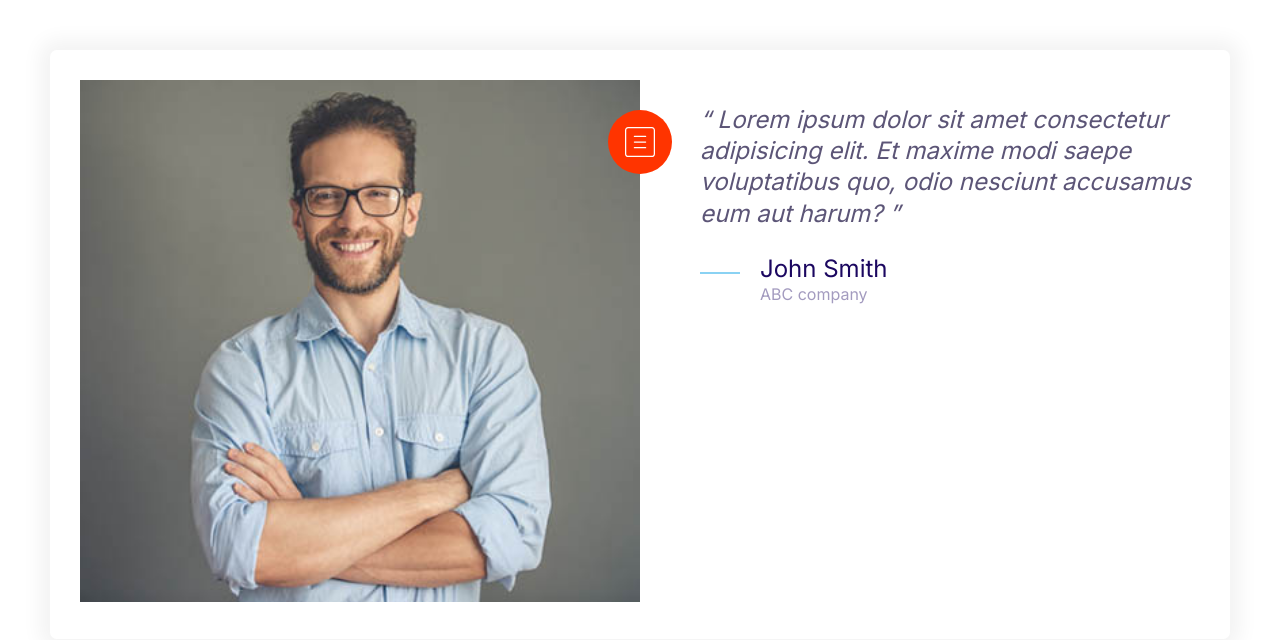
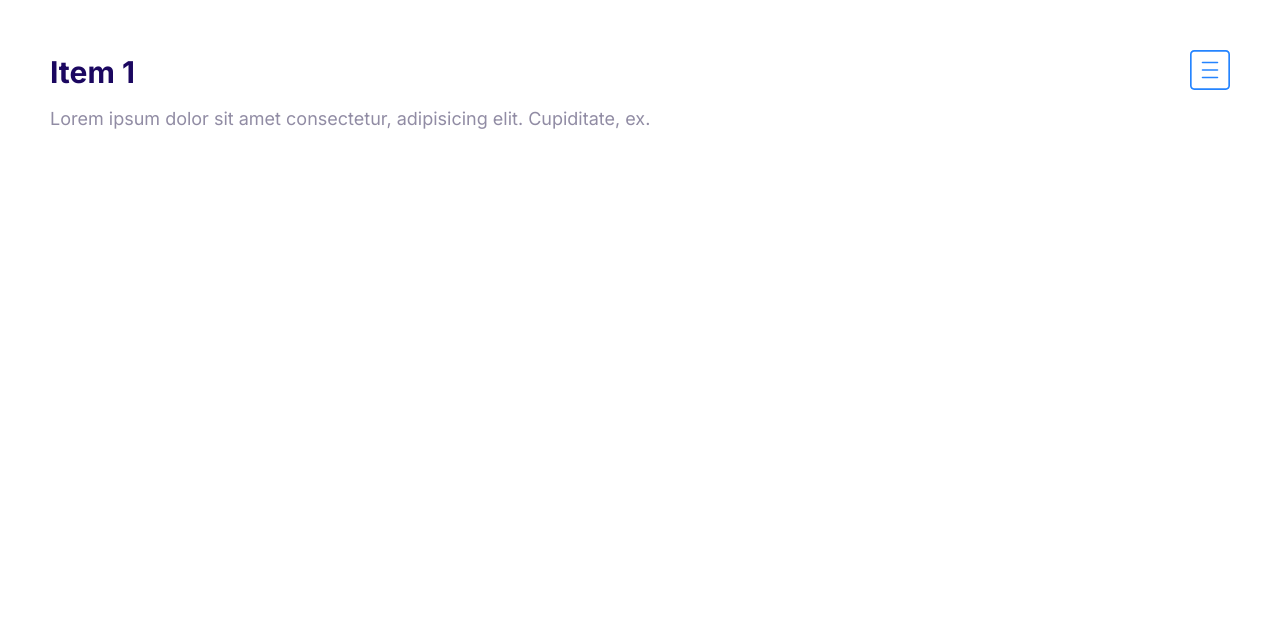
Before and after one commit to tony-508/First-trial, a plain HTML site: page index.html in a window 1280 px wide. Drawn offline with Linux system fonts and the light colour scheme.

Commit message:
Collapsibles.

```diff
--- a/css/styles.css
+++ b/css/styles.css
@@ -541,3 +541,35 @@ a {
     margin: 0 2rem;
   }
 }
+
+/* Collapsibles */
+.collapsible__header {
+  display: flex;
+  justify-content: space-between;
+}
+
+.collapsible__heading {
+  margin-top: 0;
+  font-size: 3rem;
+}
+
+.collapsible__chevron {
+  transform: rotate(-90deg);
+  transition: transform 0.3s;
+}
+
+.collapsible__content {
+  max-height: 0;
+  overflow: hidden;
+  opacity: 0;
+  transition: all 0.3s;
+}
+
+.collapsible--expanded .collapsible__chevron {
+  transform: rotate(0);
+}
+
+.collapsible--expanded .collapsible__content {
+  max-height: 100vh;
+  opacity: 1;
+}
--- a/index.html
+++ b/index.html
@@ -15,36 +15,18 @@
     <link rel="stylesheet" href="css/styles.css" />
   </head>
   <body style="padding: 5rem">
-    <div class="card testimonial">
-      <div class="grid grid--1x2">
-        <div class="testimonial__image">
-          <img src="images/testimonial.jpg" alt="A happy, smiling customer" />
-          <span class="icon-container icon-container--accent">
-            <svg class="icon icon--white icon--small">
-              <use xlink:href="images/sprite.svg#menu"></use>
-            </svg>
-          </span>
-        </div>
-        <blockquote class="quote">
-          <p class="quote__text">
-            Lorem ipsum dolor sit amet consectetur adipisicing elit. Et maxime
-            modi saepe voluptatibus quo, odio nesciunt accusamus eum aut harum?
-          </p>
-          <footer>
-            <div class="media">
-              <div class="media__image">
-                <svg class="icon icon--primary quote__line">
-                  <use xlink:href="images/sprite.svg#line"></use>
-                </svg>
-              </div>
-              <div class="media__body">
-                <h3 class="media__title quote__author">John Smith</h3>
-                <p class="quote__organization">ABC company</p>
-              </div>
-            </div>
-          </footer>
-        </blockquote>
+    <div class="collapsible collapsible--expanded">
+      <header class="collapsible__header">
+        <h2 class="collapsible__heading">Item 1</h2>
+        <svg class="icon icon--primary collapsible__chevron">
+          <use xlink:href="images/sprite.svg#menu"></use>
+        </svg>
+      </header>
+      <div class="collapsible__content">
+        Lorem ipsum dolor sit amet consectetur, adipisicing elit. Cupiditate,
+        ex.
       </div>
     </div>
+    <script src="js/main.js"></script>
   </body>
 </html>
--- /dev/null
+++ b/js/main.js
@@ -0,0 +1,6 @@
+const collapsibles = document.querySelectorAll(".collapsible");
+collapsibles.forEach((item) =>
+  item.addEventListener("click", function () {
+    this.classList.toggle("collapsible--expanded");
+  })
+);
```
Also changed, not shown: components/collapsible.html (added, +12 -0 lines).
